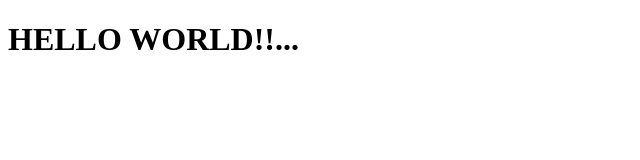
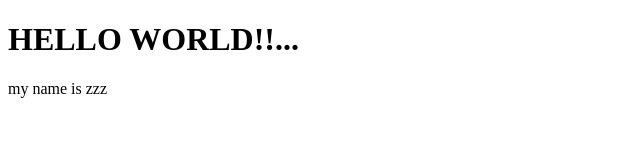
Before and after one commit to Dragon-Grg/html-basic, a plain HTML site: page index.html in a window 1280 px wide. Shown: the whole page, without its empty margins (0-640 px from the left). Drawn offline with Linux system fonts and the light colour scheme.

Commit message:
new name has been added

```diff
--- a/index.html
+++ b/index.html
@@ -7,5 +7,6 @@
     </head>
     <body>
            <h1>HELLO WORLD!!...</h1>
+           <p>my name is zzz</p>
     </body>
 </html>
```
